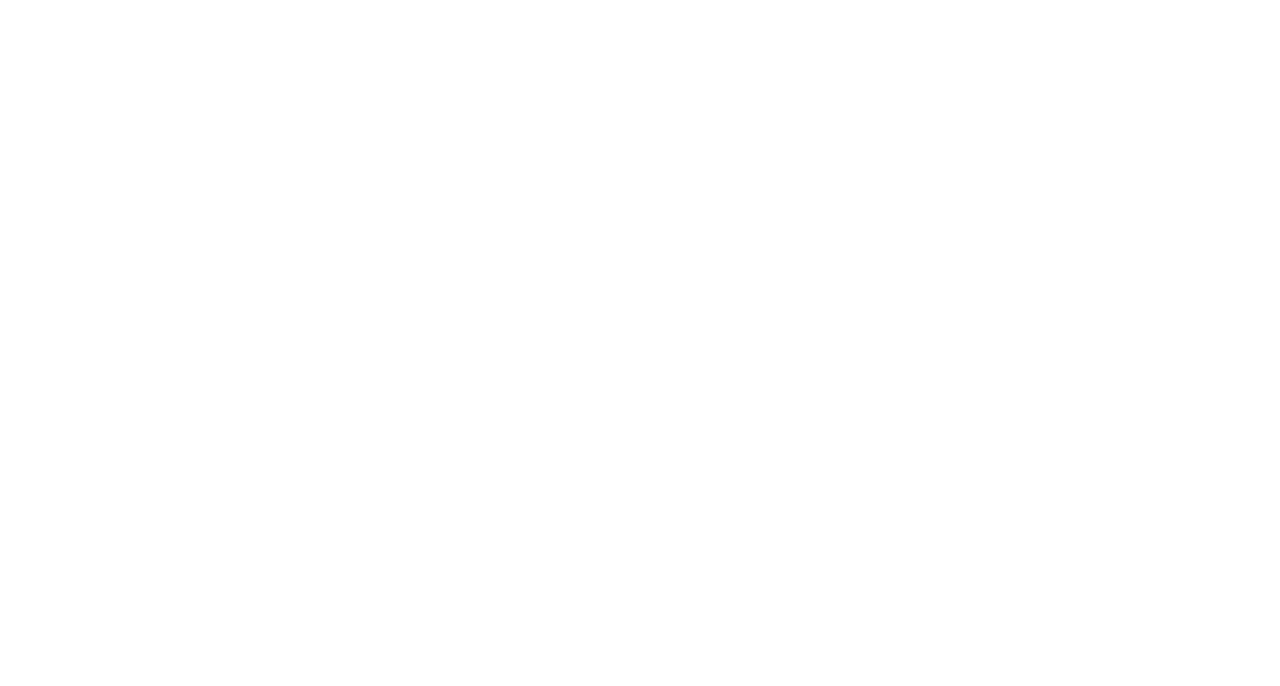
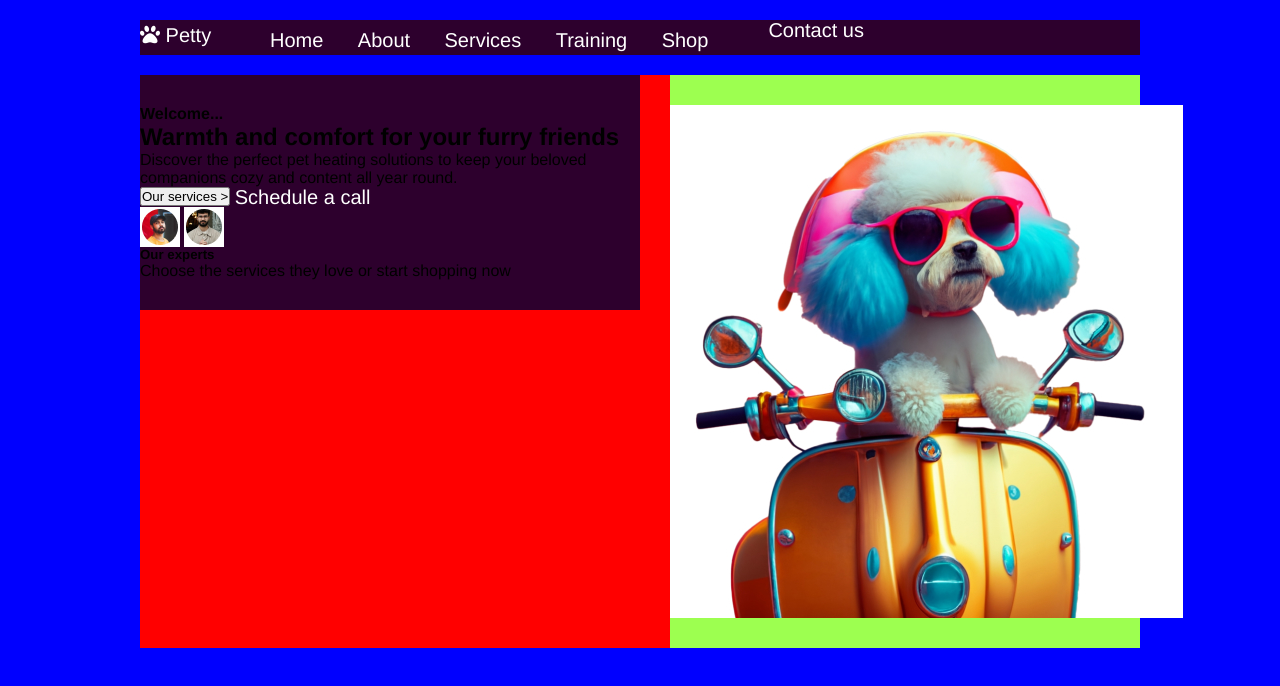
Before and after one commit to inga-sinkeviciute/8_design, a website: page index.html in a window 1280 px wide. Drawn offline with Linux system fonts and the light colour scheme.

Commit message:
Added basic Page Layout

```diff
--- a/index.html
+++ b/index.html
@@ -5,11 +5,52 @@
 		<meta name="viewport" content="width=device-width, initial-scale=1.0" />
 		<link
 			rel="stylesheet"
-			href="https://cdnjs.cloudflare.com/ajax/libs/font-awesome/5.15.4/css/all.min.css"
+			href="https://cdnjs.cloudflare.com/ajax/libs/font-awesome/6.0.0-beta3/css/all.min.css"
 		/>
 		<link rel="stylesheet" href="./styles/style.css" />
 		<script src="./scripts/script.js" defer></script>
 		<title>Design</title>
 	</head>
-	<body></body>
+	<body>
+		<header>
+			<a href="#" class="logo"><i class="fa-solid fa-paw"></i></i> Petty</a>
+			<nav>
+				<a href="#">Home</a>
+				<a href="#">About</a>
+				<a href="#">Services</a>
+				<a href="#">Training</a>
+				<a href="#">Shop</a>
+			</nav>
+			<a href="#">Contact us</a>
+		</header>
+
+		<main>
+			<section>
+				<div>
+					<h4>Welcome...</h4>
+
+					<div>
+						<h1>Warmth and comfort for <span>your furry friends</span></h1>
+						<p>
+							Discover the perfect pet heating solutions to keep your beloved
+							companions cozy and content all year round.
+						</p>
+						<button>Our services ></button>
+						<a href="#">Schedule a call</a>
+					</div>
+
+					<div>
+						<img src="./img/man2.jpg" alt="man" />
+						<img src="./img/man1.jpg" alt="man" />
+						<h5>Our experts</h5>
+						<p>Choose the services they love or start shopping now</p>
+					</div>
+				</div>
+			</section>
+
+			<section>
+				<img src="./img/bigdog.jpg" alt="motodog" />
+			</section>
+		</main>
+	</body>
 </html>
--- a/styles/style.css
+++ b/styles/style.css
@@ -0,0 +1,86 @@
+/* colors
+#FF3778
+#FF5A37
+#FF4167
+#FD653D
+#9DFF50
+#FF526D
+#FFC93E
+#FF5065
+#51014f
+#551640
+#2d002d
+#0a010b
+#fe594a
+#ffffff
+
+ */
+body,
+body * {
+	margin: 0;
+	padding: 0;
+	vertical-align: top;
+	box-sizing: border-box;
+}
+
+body {
+	font-family: "Franklin Gothic Medium", "Arial Narrow", Arial, sans-serif;
+	background-color: blue;
+}
+
+header {
+	display: inline-block;
+	width: 1000px;
+	margin-top: 20px;
+	margin-left: calc(50% - 500px);
+	background-color: #2d002d;
+}
+
+.logo {
+	width: 100px;
+	height: 30px;
+	margin-top: 5px;
+	float: left;
+	color: white;
+}
+
+nav {
+	float: left;
+	margin-top: 10px;
+	margin-right: 30px;
+}
+
+a {
+	color: white;
+	font-size: 20px;
+	line-height: 20px;
+	margin-right: 30px;
+	text-decoration: none;
+}
+
+a:hover {
+	color: palevioletred;
+	padding-bottom: 5px;
+}
+
+main {
+	display: inline-block;
+	width: 1000px;
+	margin-top: 20px;
+	margin-left: calc(50% - 500px);
+	background-color: red;
+}
+
+main > section:nth-child(1) {
+	width: 50%;
+	float: left;
+	padding: 30px 0;
+	background-color: #2d002d;
+}
+
+main > section:nth-child(2) {
+	width: calc(50% - 30px);
+	float: right;
+	padding: 30px 0;
+	background-color: #9dff50;
+}
```
